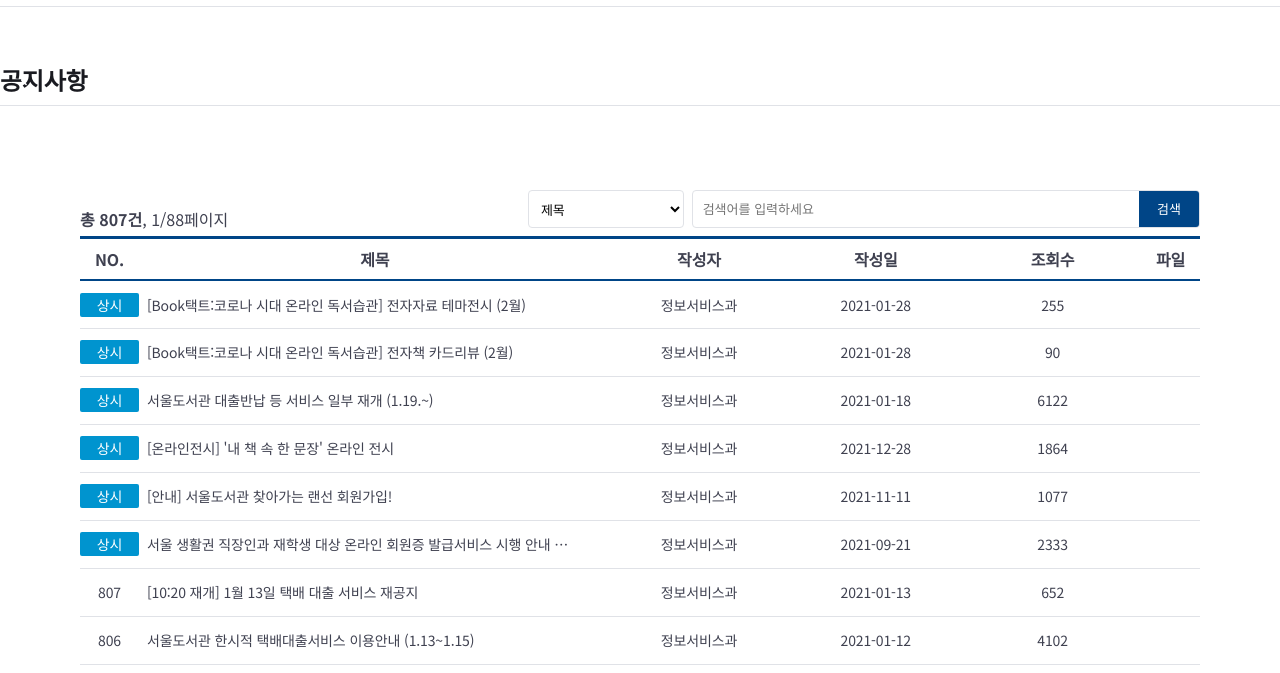
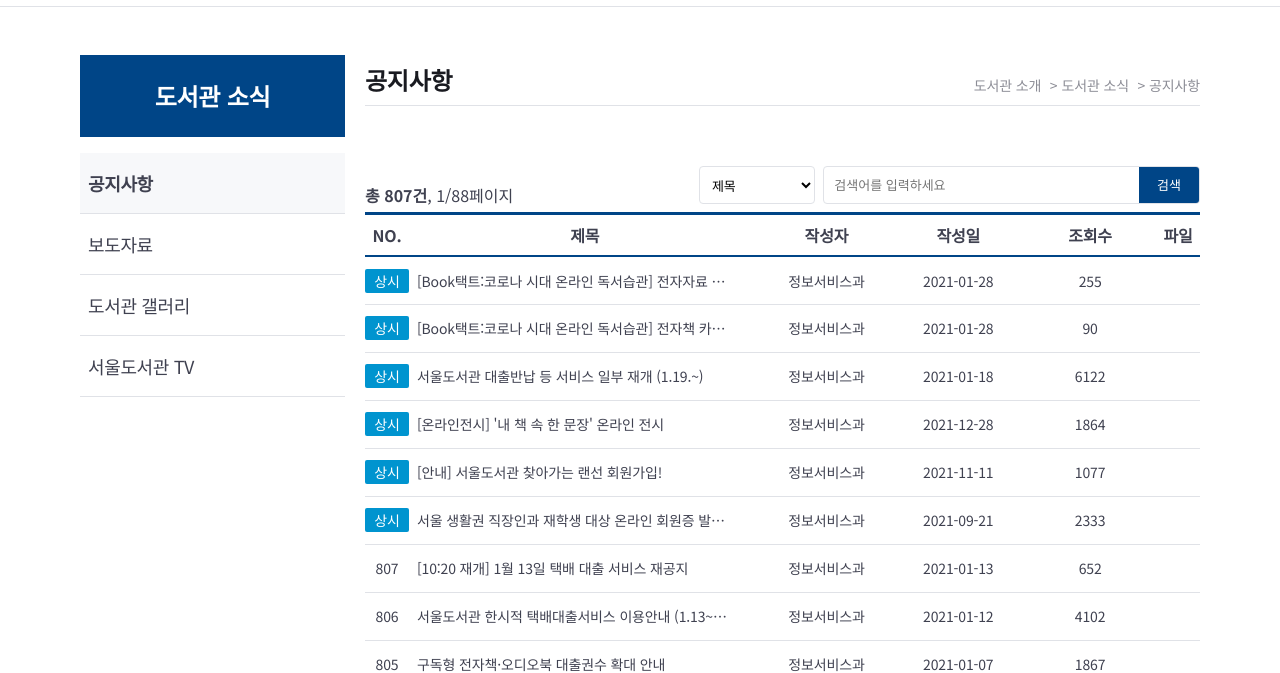
Before and after one commit to ziynii/product__seoul-library-renewal-v2, a website: page subpage/notice.html in a window 1280 px wide. Shown: the part 133-806 px from the top of the page. Drawn offline with nearby package versions, Linux system fonts and the light colour scheme; files that its build step writes are made by us from their sources; files whose address does not match are found by name.

Commit message:
🚧 Mark up .notice for desktop size

```diff
--- a/subpage/notice.html
+++ b/subpage/notice.html
@@ -317,17 +317,38 @@
       </div>
     </header>
 
-    <main class="sub-page-content notice-content">
+    <main class="sub-page-content notice">
       <div class="content-wrapper">
-        <div class="notice-title content-title">
+        <div class="notice-title content-title lg-hidden">
           <i class="ic-chevron"></i>
           <h2>공지사항</h2>
         </div>
 
         <div class="container">
-          <div class="row">
-            <div class="col-sm-4">
+          <div class="row align-box">
+            <div class="col-lg-3 lg-only">
+              <div class="lnb">
+                <h2 class="lnb-title">도서관 소식</h2>
+                <ul class="lnb-list">
+                  <li class="lnb-item is-select"><a href="#">공지사항</a></li>
+                  <li class="lnb-item"><a href="#">보도자료</a></li>
+                  <li class="lnb-item"><a href="#">도서관 갤러리</a></li>
+                  <li class="lnb-item"><a href="#">서울도서관 TV</a></li>
+                </ul>
+              </div>
+            </div>
+            <div class="col-sm-4 col-lg-9">
               <div class="notice-wapper">
+                <div class="notice-title content-title lg-only">
+                  <h2>공지사항</h2>
+
+                  <div class="breadcrumb">
+                    <a class="breadcrumb-link" href="#">도서관 소개</a>
+                    <a class="breadcrumb-link" href="#">도서관 소식</a>
+                    <a class="breadcrumb-link" href="#">공지사항</a>
+                  </div>
+                </div>
+
                 <div class="notice-search">
                   <form class="notice-search-form" action="search">
                     <select class="notice-search-select" name="search">
@@ -348,10 +369,10 @@
                     <colgroup>
                       <col width="5%" />
                       <col width="40%" />
-                      <col width="15%" class="sm-hidden"/>
+                      <col width="15%" class="sm-hidden" />
                       <col width="15%" />
-                      <col width="15%" class="sm-hidden"/>
-                      <col width="5%" class="sm-hidden"/>
+                      <col width="15%" class="sm-hidden" />
+                      <col width="5%" class="sm-hidden" />
                     </colgroup>
 
                     <thead>
```
Lines whose indentation alone changed are shown as unchanged.
